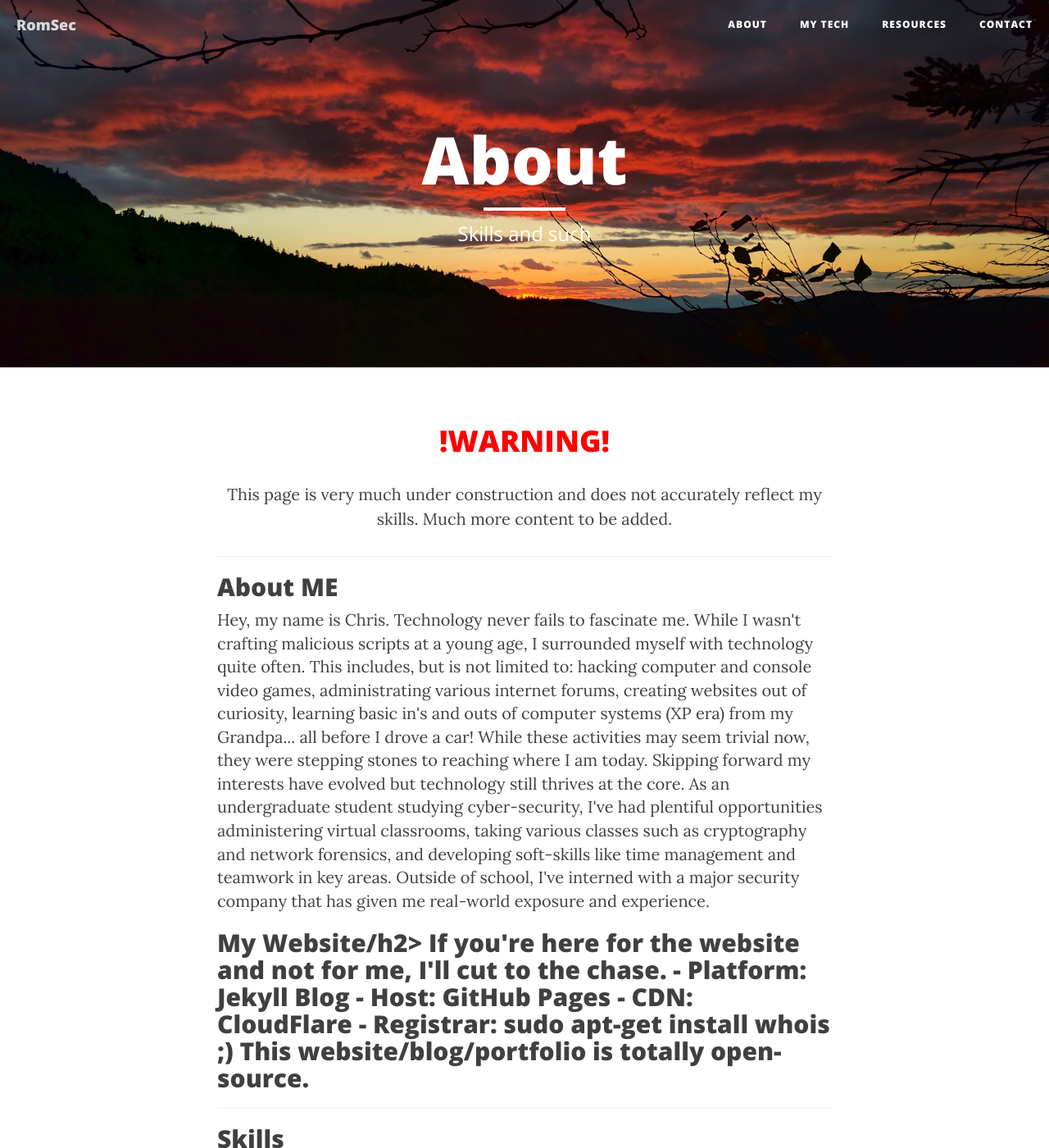
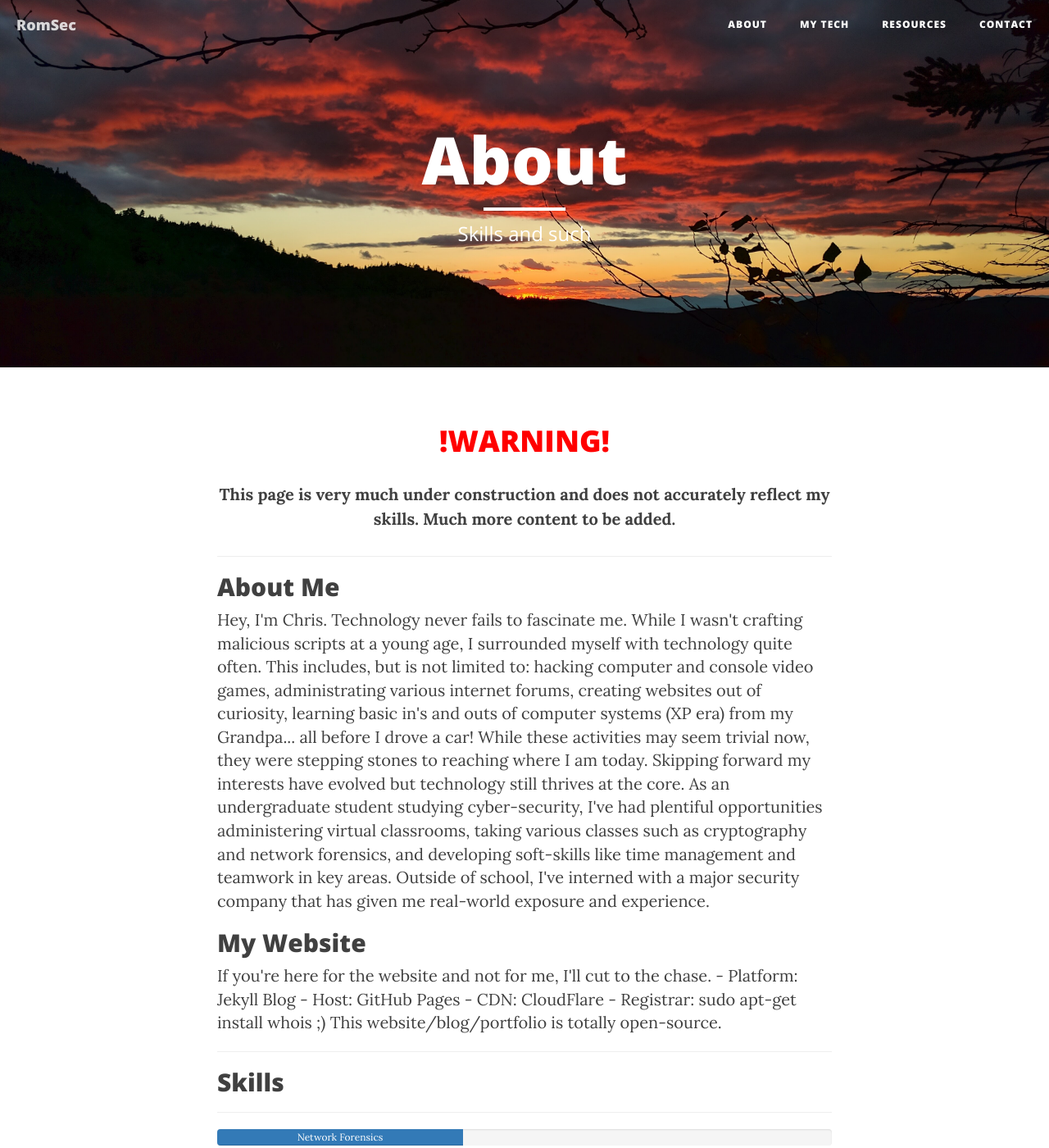
Before and after one commit to RomSec/RomSec.github.io, a Jekyll site: the page built from about.html, in a window 1280 px wide and 1400 px high. Shown: the whole window at 82% size. Built offline with Jekyll 4.4.1, drawn with Linux system fonts in a browser that asks for light colours; nearby versions of some CDN libraries.

Commit message:
Update about.html

```diff
--- a/about.html
+++ b/about.html
@@ -6,15 +6,15 @@
 ---
 <center>
 <h1><font color="red">!WARNING!</font></h1>
-<p>This page is very much under construction and does not accurately reflect my skills. Much more content to be added.</p>
+<p><b>This page is very much under construction and does not accurately reflect my skills. Much more content to be added.</b></p>
 </center>
 <hr>
-<h2>About ME</h2>
-Hey, my name is Chris. Technology never fails to fascinate me. While I wasn't crafting malicious scripts at a young age, I surrounded myself with technology quite often. This includes, but is not limited to: hacking computer and console video games, administrating various internet forums, creating websites out of curiosity, learning basic in's and outs of computer systems (XP era) from my Grandpa... all before I drove a car!  While these activities may seem trivial now, they were stepping stones to reaching where I am today.
+<h2>About Me</h2>
+Hey, I'm Chris. Technology never fails to fascinate me. While I wasn't crafting malicious scripts at a young age, I surrounded myself with technology quite often. This includes, but is not limited to: hacking computer and console video games, administrating various internet forums, creating websites out of curiosity, learning basic in's and outs of computer systems (XP era) from my Grandpa... all before I drove a car!  While these activities may seem trivial now, they were stepping stones to reaching where I am today.
 
 Skipping forward my interests have evolved but technology still thrives at the core. As an undergraduate student studying cyber-security, I've had plentiful opportunities administering virtual classrooms, taking various classes such as cryptography and network forensics, and developing soft-skills like time management and teamwork in key areas. Outside of school, I've interned with a major security company that has given me real-world exposure and experience.
 
-<h2>My Website/h2>
+<h2>My Website</h2>
 If you're here for the website and not for me, I'll cut to the chase.
 
 - Platform: Jekyll Blog
```
